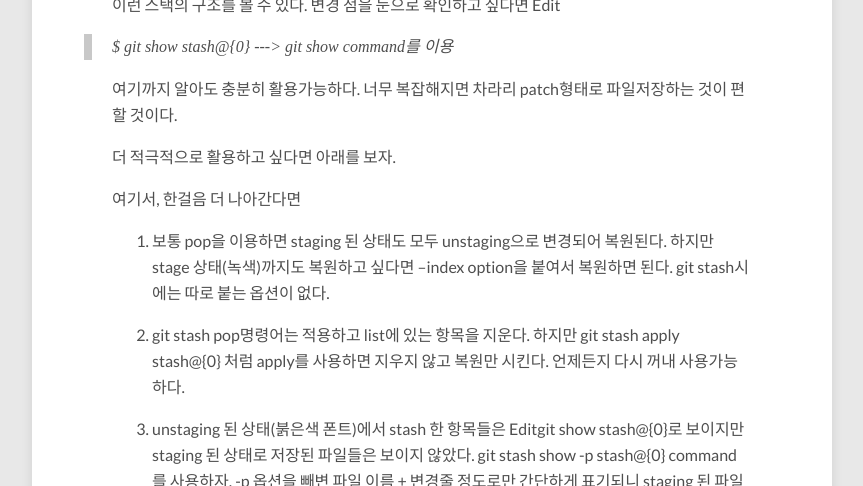
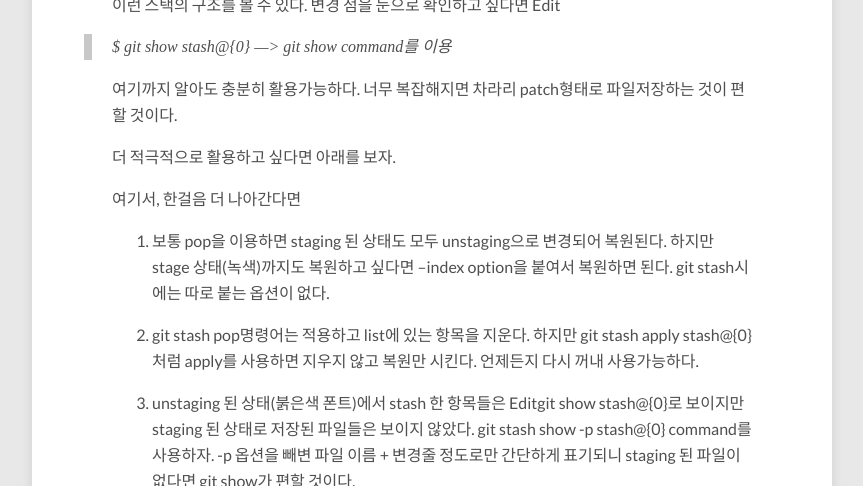
Before and after one commit to seungjuchoi/seungjuchoi.github.io, a Jekyll site: the page built from _posts/2016-07-18-git-stash-ec9e84ec8b9ceca080ec9ea5eab8b0eb8aa5.markdown, in a window 1280 px wide and 900 px high, scrolled down 1421 px, cut to the strip 222-708 px from the top of the window. Shown: the whole strip, without its empty margins (208-1071 px from the left). Built offline with Jekyll 4.4.1, drawn with Linux system fonts in a browser that asks for light colours; nearby versions of some CDN libraries; comment, search, counter and statistics services are not loaded.

```diff
--- a/Gemfile
+++ b/Gemfile
@@ -6,3 +6,4 @@ gem "jekyll-sitemap"
 gem "jekyll-feed"
 gem "jekyll-paginate"
 gem "jekyll-gist"
+gem "jekyll-admin"
--- a/_config.yml
+++ b/_config.yml
@@ -44,6 +44,7 @@ gems:
   - jekyll-paginate
   - jekyll-gist
   - jekyll-feed
+  - jekyll-admin
 sass:
   sass_dir: _sass
   style: compressed
--- a/_posts/2016-07-18-git-stash-ec9e84ec8b9ceca080ec9ea5eab8b0eb8aa5.markdown
+++ b/_posts/2016-07-18-git-stash-ec9e84ec8b9ceca080ec9ea5eab8b0eb8aa5.markdown
@@ -38,21 +32,15 @@ tags:
 
 코드 변경 내역을 넣을 때는
 
-
-<blockquote>$ git stash</blockquote>
-
+> $ git stash
 
 뺄 때는
 
-
-<blockquote>$ git stash pop</blockquote>
-
+> $ git stash pop
 
 무엇을 넣어두었는지 리스트를 확인할때는 아래 명령어를 압력한다.
 
-
-<blockquote>$ git stash list</blockquote>
-
+> $ git stash list
 
 stash를 수행하면 붉은 색으로 표기됐던 수정 내역이 사라져 clean하 working directory가 된다. 그 상태에서 branch를 바꾸고 git stash pop으로 저장해뒀던 변경 내역을 다시 불러와 적용하면 된다.
 
@@ -60,12 +48,9 @@ git stash list 를 수행하면
 
 [![](http://redreamer.files.wordpress.com/2016/07/wp-1469157214091.png)](http://redreamer.files.wordpress.com/2016/07/wp-1469157214091.png)
 
-이런 스택의 구조를 볼 수 있다. 변경 점을 눈으로 확인하고 싶다면 Edit
+이런 스택의 구조를 볼 수 있다. 변경 점을 눈으로 확인하고 싶다면 Edit
 
-
-<blockquote>$ git show stash@{0}
----> git show command를 이용</blockquote>
-
+> $ git show stash@{0} ---> git show command를 이용
 
 여기까지 알아도 충분히 활용가능하다. 너무 복잡해지면 차라리 patch형태로 파일저장하는 것이 편할 것이다.
 
```
Also changed, not shown: other parts of _posts/2016-07-18-git-stash-ec9e84ec8b9ceca080ec9ea5eab8b0eb8aa5.markdown (+13 -25 lines), Gemfile.lock, 1 other file.
